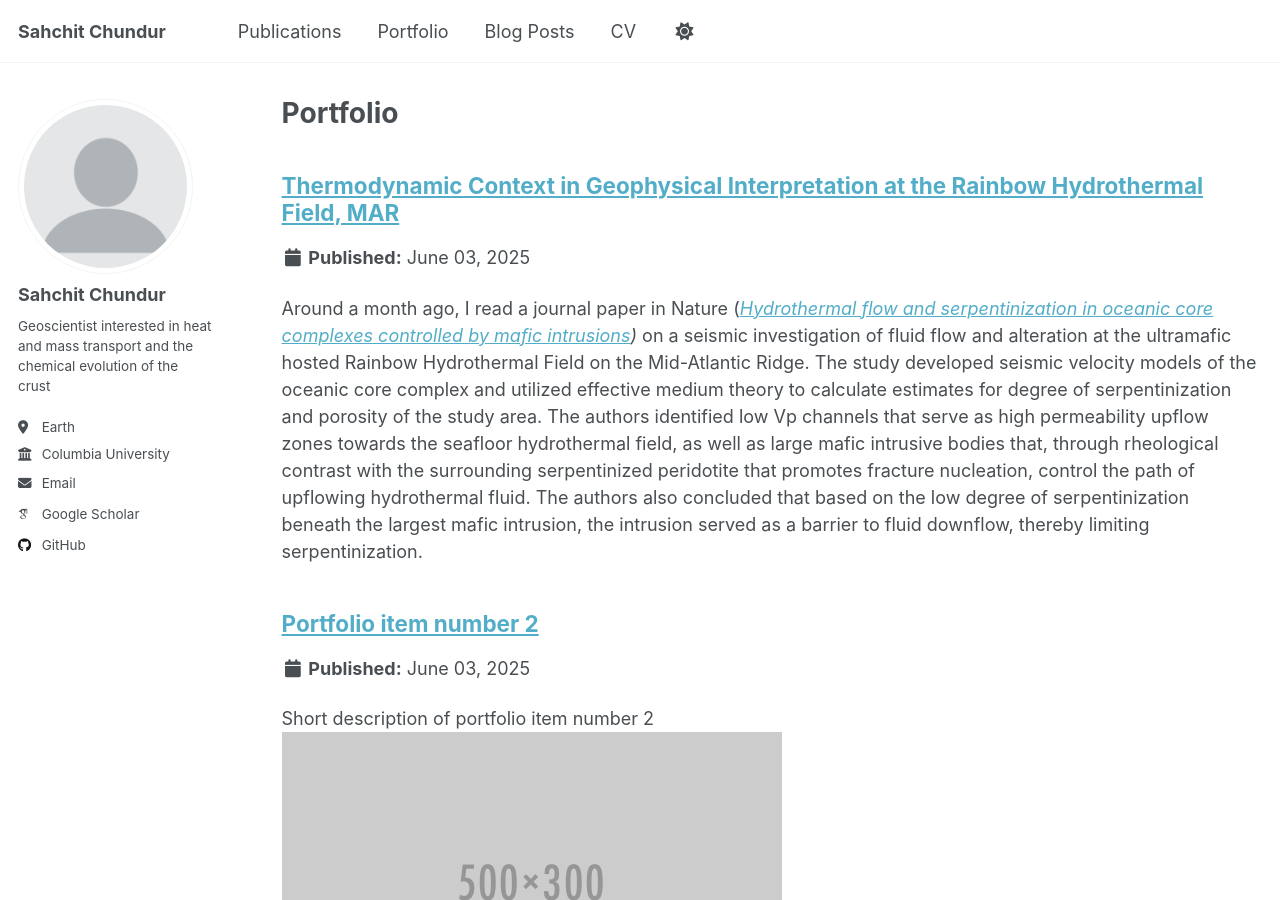
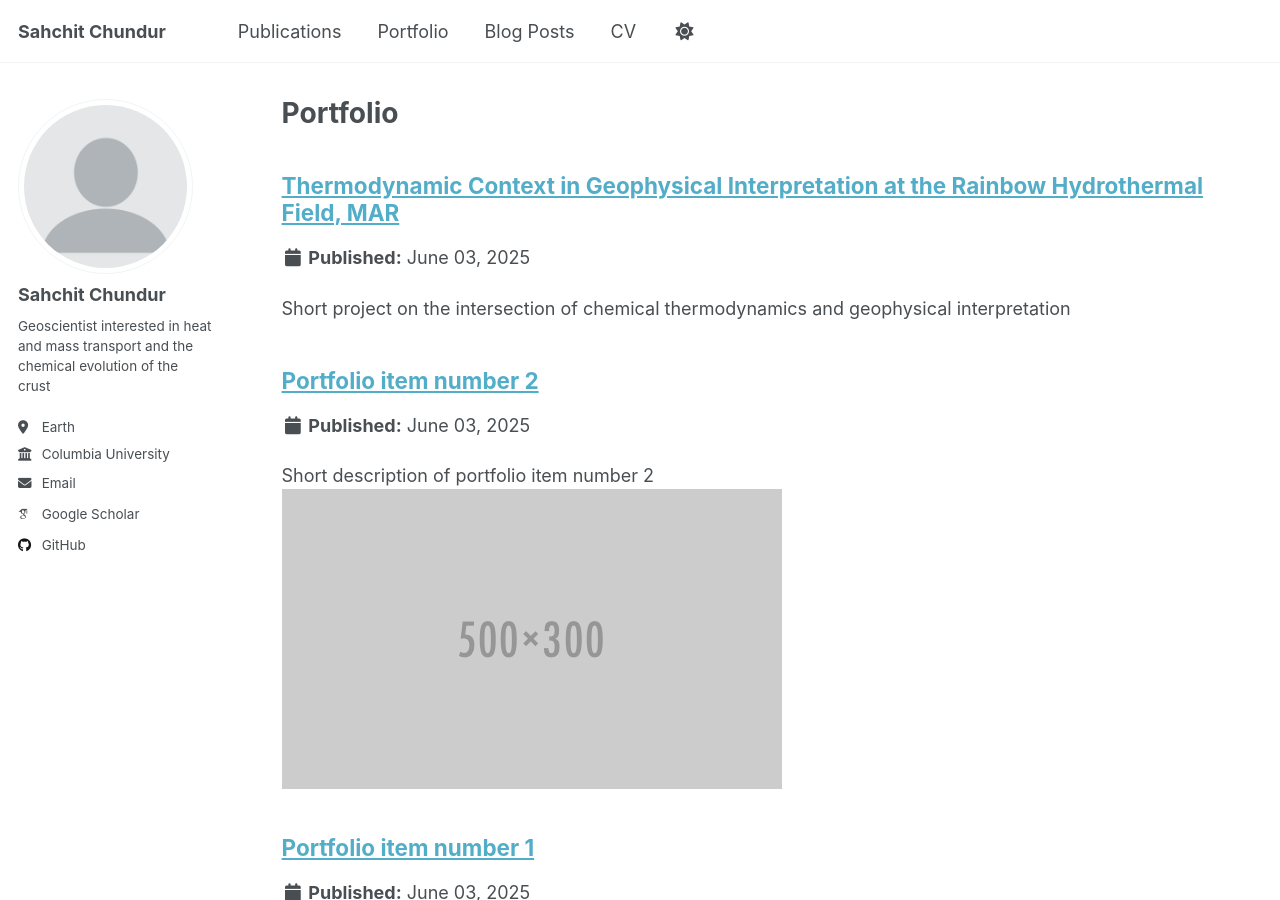
Before and after one commit to sahchit-chundur/sahchit-chundur.github.io, a Jekyll site: the page built from _pages/portfolio.html, in a window 1280 px wide and 900 px high. Built offline with Jekyll 4.4.1, drawn with Linux system fonts in a browser that asks for light colours; some web fonts are replaced.

Commit message:
Update portfolio-3.md

```diff
--- a/_portfolio/portfolio-3.md
+++ b/_portfolio/portfolio-3.md
@@ -1,6 +1,6 @@
 ---
 title: "Thermodynamic Context in Geophysical Interpretation at the Rainbow Hydrothermal Field, MAR"
-excerpt:
+excerpt: "Short project on the intersection of chemical thermodynamics and geophysical interpretation"
 collection: portfolio
 ---
 
```
